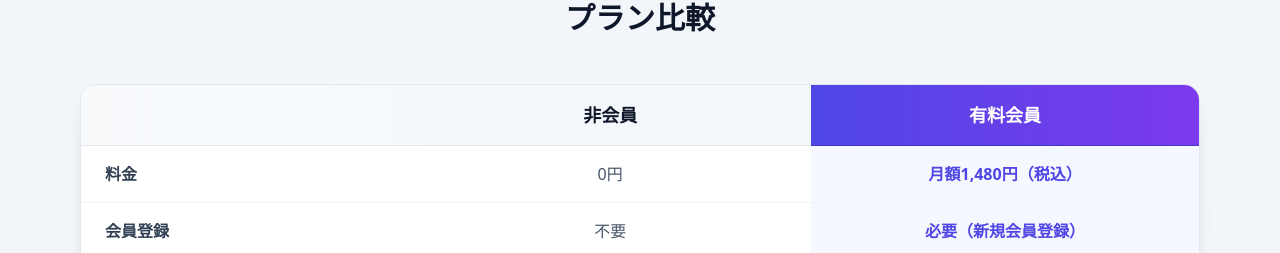
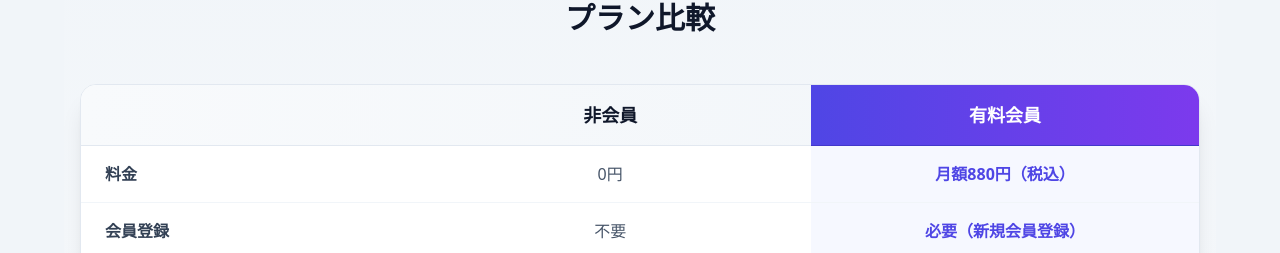
Before and after one commit to shiomi19980521-coder/AI-OCR7, a React (Vite) app: page / in a window 1280 px wide. Shown: the part 1284-1537 px from the top of the page. Built offline with nearby package versions, Linux system fonts and the light colour scheme.

Commit message:
Update: Change premium subscription price to 880yen

```diff
--- a/components/CommercialLaw.tsx
+++ b/components/CommercialLaw.tsx
@@ -53,7 +53,7 @@ export const CommercialLaw: React.FC = () => {
                         <section className="mb-8">
                             <h2 className="text-xl font-bold text-slate-900 mb-4">販売価格</h2>
                             <p className="text-slate-700 leading-relaxed">
-                                有料会員プラン: 月額1,480円（税込）
+                                有料会員プラン: 月額880円（税込）
                             </p>
                         </section>
 
--- a/components/Home.tsx
+++ b/components/Home.tsx
@@ -737,7 +737,7 @@ export const Home: React.FC = () => {
                 <tr className="border-b border-slate-100 hover:bg-slate-50 transition-colors">
                   <td className="px-6 py-4 font-semibold text-slate-700">料金</td>
                   <td className="px-6 py-4 text-center text-slate-600">0円</td>
-                  <td className="px-6 py-4 text-center font-bold text-indigo-600 bg-indigo-50/50">月額1,480円（税込）</td>
+                  <td className="px-6 py-4 text-center font-bold text-indigo-600 bg-indigo-50/50">月額880円（税込）</td>
                 </tr>
                 <tr className="border-b border-slate-100 hover:bg-slate-50 transition-colors">
                   <td className="px-6 py-4 font-semibold text-slate-700">会員登録</td>
--- a/components/PremiumModal.tsx
+++ b/components/PremiumModal.tsx
@@ -50,7 +50,7 @@ export const PremiumModal: React.FC<PremiumModalProps> = ({ isOpen, onClose, onU
                 <tr>
                   <td className="p-4 font-bold text-slate-700 bg-slate-50/30">料金</td>
                   <td className="p-4 text-center text-slate-600">0円</td>
-                  <td className="p-4 text-center font-bold text-indigo-600 bg-indigo-50/30">月額1480円（税込）</td>
+                  <td className="p-4 text-center font-bold text-indigo-600 bg-indigo-50/30">月額880円（税込）</td>
                 </tr>
                 <tr>
                   <td className="p-4 font-bold text-slate-700 bg-slate-50/30">会員登録</td>
```
